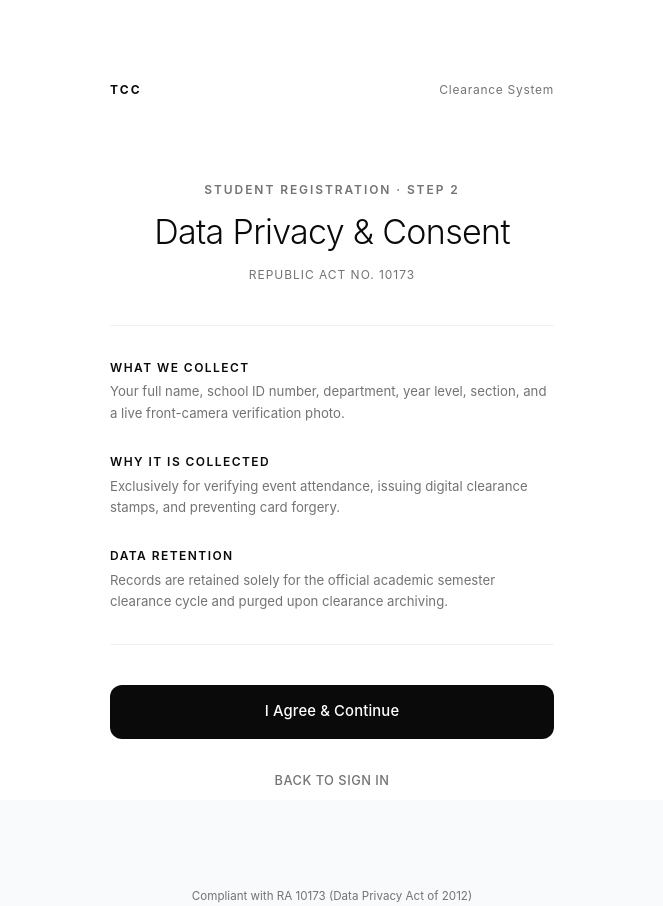
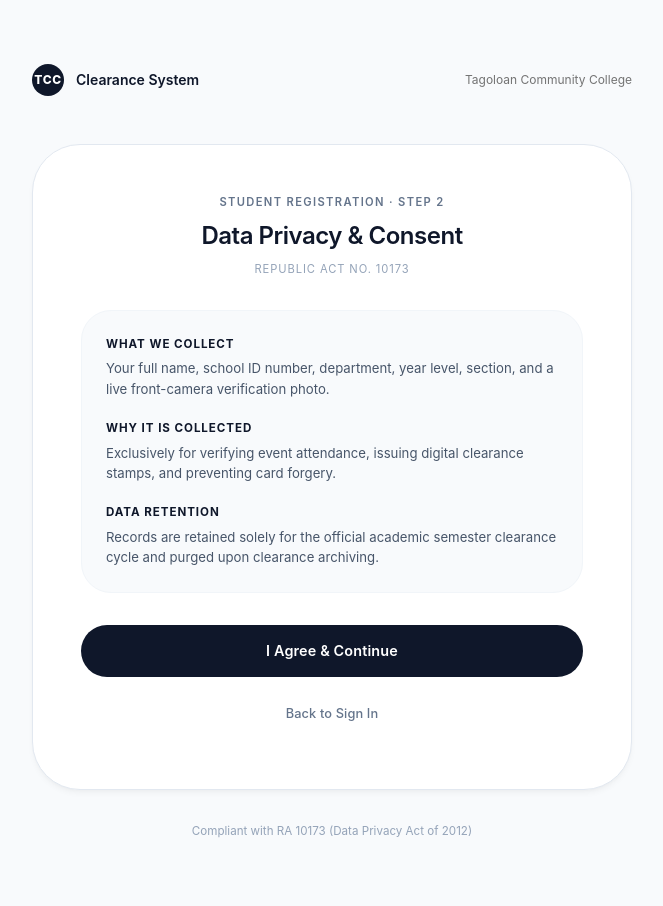
Before and after one commit to motaschristian9-jpg/tcc-clearance-v2, a React (Vite) app: page / in a window 1280 px wide. Both pictures are taken after a click on the button "Continue with Google". Shown: the whole page, without its empty margins (308-971 px from the left). After the commit the page ends 841 px from the top, so only its background shows below. Built offline with nearby package versions, Linux system fonts and the light colour scheme.

Commit message:
feat(ui): frame student registration within a clean, bounded SaaS Paper card

```diff
--- a/src/App.tsx
+++ b/src/App.tsx
@@ -8,6 +8,7 @@ import {
   Button,
   Divider,
   Stack,
+  Paper,
 } from '@mui/material';
 import { theme } from './theme';
 
@@ -21,72 +22,102 @@ export const App: React.FC = () => {
       <Box
         sx={{
           minHeight: '100vh',
-          backgroundColor: '#ffffff',
+          backgroundColor: '#f8fafc', // Soft, clean off-white background to give the box crisp definition
           display: 'flex',
           flexDirection: 'column',
           justifyContent: 'space-between',
-          px: { xs: 3, sm: 6 },
-          py: { xs: 6, sm: 10 },
+          px: { xs: 2.5, sm: 4 },
+          py: { xs: 4, sm: 8 },
         }}
       >
-        {/* Top Header - Pure whitespace with quiet institutional branding */}
-        <Container maxWidth="xs" disableGutters>
+        {/* Top Header */}
+        <Container maxWidth="sm" disableGutters>
           <Box
             sx={{
               display: 'flex',
               alignItems: 'center',
               justifyContent: 'space-between',
+              pb: 2,
             }}
           >
-            <Typography
-              variant="caption"
+            <Box sx={{ display: 'flex', alignItems: 'center', gap: 1.5 }}>
+              <Box
                 sx={{
-                fontWeight: 700,
-                letterSpacing: '0.18em',
-                color: '#0a0a0a',
-                textTransform: 'uppercase',
+                  width: 32,
+                  height: 32,
+                  borderRadius: 1.5,
+                  backgroundColor: '#0f172a',
+                  color: '#ffffff',
+                  display: 'flex',
+                  alignItems: 'center',
+                  justifyContent: 'center',
+                  fontSize: '0.75rem',
+                  fontWeight: 800,
+                  letterSpacing: '0.05em',
                 }}
               >
                 TCC
-            </Typography>
+              </Box>
               <Typography
-              variant="caption"
+                variant="body2"
                 sx={{
-                letterSpacing: '0.06em',
-                color: 'text.secondary',
+                  fontWeight: 600,
+                  color: '#0f172a',
+                  fontSize: '0.875rem',
                 }}
               >
                 Clearance System
               </Typography>
             </Box>
-        </Container>
 
-        {/* SCREEN 1: SIGN IN WITH GMAIL */}
-        {currentScreen === 'signin' && (
-          <Container maxWidth="xs" disableGutters sx={{ my: 'auto', py: { xs: 8, sm: 12 } }}>
-            <Stack spacing={6} sx={{ alignItems: 'center', textAlign: 'center' }}>
-              {/* Title & Description with low cognitive load */}
-              <Stack spacing={1.5} sx={{ alignItems: 'center' }}>
             <Typography
               variant="caption"
               sx={{
-                    letterSpacing: '0.16em',
+                color: 'text.secondary',
+                fontSize: '0.75rem',
+              }}
+            >
+              Tagoloan Community College
+            </Typography>
+          </Box>
+        </Container>
+
+        {/* SCREEN 1: SIGN IN WITH GMAIL (INSIDE SIMPLE SAAS BOX) */}
+        {currentScreen === 'signin' && (
+          <Container maxWidth="sm" disableGutters sx={{ my: 'auto', py: 4 }}>
+            <Paper
+              elevation={0}
+              sx={{
+                backgroundColor: '#ffffff',
+                border: '1px solid #e2e8f0',
+                borderRadius: 4,
+                boxShadow: '0 4px 6px -1px rgba(0, 0, 0, 0.04), 0 2px 4px -2px rgba(0, 0, 0, 0.03)',
+                p: { xs: 4, sm: 6 },
+              }}
+            >
+              <Stack spacing={4} sx={{ textAlign: 'center', alignItems: 'center' }}>
+                {/* Header text */}
+                <Stack spacing={1} sx={{ alignItems: 'center' }}>
+                  <Typography
+                    variant="caption"
+                    sx={{
+                      letterSpacing: '0.12em',
                       textTransform: 'uppercase',
-                    color: 'text.secondary',
+                      color: '#64748b',
                       fontWeight: 600,
+                      fontSize: '0.7rem',
                     }}
                   >
                     Student Registration · Step 1
                   </Typography>
 
                   <Typography
-                  variant="h4"
+                    variant="h5"
                     component="h1"
                     sx={{
-                    fontWeight: 300,
+                      fontWeight: 600,
                       letterSpacing: '-0.02em',
-                    color: 'text.primary',
-                    lineHeight: 1.2,
+                      color: '#0f172a',
                     }}
                   >
                     Sign in with Gmail
@@ -95,17 +126,18 @@ export const App: React.FC = () => {
                   <Typography
                     variant="body2"
                     sx={{
-                    color: 'text.secondary',
+                      color: '#64748b',
                       lineHeight: 1.6,
-                    maxWidth: 320,
+                      maxWidth: 340,
                       pt: 0.5,
+                      fontSize: '0.875rem',
                     }}
                   >
                     Register your device to access your TCC event attendance passes and digital clearance card.
                   </Typography>
                 </Stack>
 
-              {/* Single Core Action: Continue with Google */}
+                {/* Core Action: Continue with Google Button */}
                 <Stack spacing={2} sx={{ width: '100%' }}>
                   <Button
                     variant="outlined"
@@ -132,8 +164,17 @@ export const App: React.FC = () => {
                       </svg>
                     }
                     sx={{
-                    py: 1.75,
-                    fontSize: '0.925rem',
+                      minHeight: 52,
+                      borderRadius: 2.5,
+                      borderColor: '#cbd5e1',
+                      color: '#0f172a',
+                      fontSize: '0.9rem',
+                      fontWeight: 600,
+                      backgroundColor: '#ffffff',
+                      '&:hover': {
+                        borderColor: '#0f172a',
+                        backgroundColor: '#f8fafc',
+                      },
                     }}
                   >
                     Continue with Google
@@ -142,7 +183,7 @@ export const App: React.FC = () => {
                   <Typography
                     variant="caption"
                     sx={{
-                    color: 'text.secondary',
+                      color: '#94a3b8',
                       fontSize: '0.75rem',
                     }}
                   >
@@ -150,50 +191,60 @@ export const App: React.FC = () => {
                   </Typography>
                 </Stack>
 
-              {/* Subtle Divider & Location Footnote */}
-              <Box sx={{ width: '100%', pt: 2 }}>
-                <Divider sx={{ mb: 4, borderColor: '#f5f5f5' }} />
+                <Divider sx={{ width: '100%', borderColor: '#f1f5f9' }} />
+
+                {/* Subtitle Footnote */}
                 <Typography
                   variant="caption"
                   sx={{
-                    color: 'text.secondary',
+                    color: '#94a3b8',
                     display: 'block',
-                    lineHeight: 1.5,
+                    fontSize: '0.75rem',
                   }}
                 >
-                  Tagoloan Community College · Baluarte, Tagoloan, Misamis Oriental
+                  Baluarte, Tagoloan, Misamis Oriental
                 </Typography>
-              </Box>
               </Stack>
+            </Paper>
           </Container>
         )}
 
-        {/* SCREEN 2: DATA PRIVACY & CONSENT (RA 10173) */}
+        {/* SCREEN 2: DATA PRIVACY & CONSENT (INSIDE SIMPLE SAAS BOX) */}
         {currentScreen === 'consent' && (
-          <Container maxWidth="xs" disableGutters sx={{ my: 'auto', py: { xs: 6, sm: 10 } }}>
-            <Stack spacing={5} sx={{ alignItems: 'center', textAlign: 'center' }}>
-              {/* Header Info */}
-              <Stack spacing={1.5} sx={{ alignItems: 'center' }}>
+          <Container maxWidth="sm" disableGutters sx={{ my: 'auto', py: 4 }}>
+            <Paper
+              elevation={0}
+              sx={{
+                backgroundColor: '#ffffff',
+                border: '1px solid #e2e8f0',
+                borderRadius: 4,
+                boxShadow: '0 4px 6px -1px rgba(0, 0, 0, 0.04), 0 2px 4px -2px rgba(0, 0, 0, 0.03)',
+                p: { xs: 4, sm: 6 },
+              }}
+            >
+              <Stack spacing={4} sx={{ textAlign: 'center', alignItems: 'center' }}>
+                {/* Header text */}
+                <Stack spacing={1} sx={{ alignItems: 'center' }}>
                   <Typography
                     variant="caption"
                     sx={{
-                    letterSpacing: '0.16em',
+                      letterSpacing: '0.12em',
                       textTransform: 'uppercase',
-                    color: 'text.secondary',
+                      color: '#64748b',
                       fontWeight: 600,
+                      fontSize: '0.7rem',
                     }}
                   >
                     Student Registration · Step 2
                   </Typography>
 
                   <Typography
-                  variant="h4"
+                    variant="h5"
                     component="h1"
                     sx={{
-                    fontWeight: 300,
+                      fontWeight: 600,
                       letterSpacing: '-0.02em',
-                    color: 'text.primary',
-                    lineHeight: 1.2,
+                      color: '#0f172a',
                     }}
                   >
                     Data Privacy & Consent
@@ -204,22 +255,24 @@ export const App: React.FC = () => {
                     sx={{
                       letterSpacing: '0.08em',
                       textTransform: 'uppercase',
-                    color: 'text.secondary',
+                      color: '#94a3b8',
+                      fontSize: '0.7rem',
                     }}
                   >
                     Republic Act No. 10173
                   </Typography>
                 </Stack>
 
-              {/* Minimalist 3-part disclosure with ample whitespace */}
+                {/* 3-part disclosure inside clean container */}
                 <Stack
-                spacing={3.5}
+                  spacing={2.5}
                   sx={{
                     width: '100%',
                     textAlign: 'left',
-                  py: 4,
-                  borderTop: '1px solid #f0f0f0',
-                  borderBottom: '1px solid #f0f0f0',
+                    p: 3,
+                    borderRadius: 2.5,
+                    backgroundColor: '#f8fafc',
+                    border: '1px solid #f1f5f9',
                   }}
                 >
                   <Box>
@@ -227,16 +280,17 @@ export const App: React.FC = () => {
                       variant="caption"
                       sx={{
                         display: 'block',
-                      fontWeight: 600,
-                      letterSpacing: '0.12em',
+                        fontWeight: 700,
+                        letterSpacing: '0.08em',
                         textTransform: 'uppercase',
-                      color: 'text.primary',
+                        color: '#0f172a',
+                        fontSize: '0.725rem',
                         mb: 0.5,
                       }}
                     >
                       What we collect
                     </Typography>
-                  <Typography variant="body2" sx={{ color: 'text.secondary', lineHeight: 1.6, fontSize: '0.825rem' }}>
+                    <Typography variant="body2" sx={{ color: '#475569', fontSize: '0.825rem', lineHeight: 1.55 }}>
                       Your full name, school ID number, department, year level, section, and a live front-camera verification photo.
                     </Typography>
                   </Box>
@@ -246,16 +300,17 @@ export const App: React.FC = () => {
                       variant="caption"
                       sx={{
                         display: 'block',
-                      fontWeight: 600,
-                      letterSpacing: '0.12em',
+                        fontWeight: 700,
+                        letterSpacing: '0.08em',
                         textTransform: 'uppercase',
-                      color: 'text.primary',
+                        color: '#0f172a',
+                        fontSize: '0.725rem',
                         mb: 0.5,
                       }}
                     >
                       Why it is collected
                     </Typography>
-                  <Typography variant="body2" sx={{ color: 'text.secondary', lineHeight: 1.6, fontSize: '0.825rem' }}>
+                    <Typography variant="body2" sx={{ color: '#475569', fontSize: '0.825rem', lineHeight: 1.55 }}>
                       Exclusively for verifying event attendance, issuing digital clearance stamps, and preventing card forgery.
                     </Typography>
                   </Box>
@@ -265,29 +320,37 @@ export const App: React.FC = () => {
                       variant="caption"
                       sx={{
                         display: 'block',
-                      fontWeight: 600,
-                      letterSpacing: '0.12em',
+                        fontWeight: 700,
+                        letterSpacing: '0.08em',
                         textTransform: 'uppercase',
-                      color: 'text.primary',
+                        color: '#0f172a',
+                        fontSize: '0.725rem',
                         mb: 0.5,
                       }}
                     >
                       Data retention
                     </Typography>
-                  <Typography variant="body2" sx={{ color: 'text.secondary', lineHeight: 1.6, fontSize: '0.825rem' }}>
+                    <Typography variant="body2" sx={{ color: '#475569', fontSize: '0.825rem', lineHeight: 1.55 }}>
                       Records are retained solely for the official academic semester clearance cycle and purged upon clearance archiving.
                     </Typography>
                   </Box>
                 </Stack>
 
-              {/* Action Buttons */}
-              <Stack spacing={2} sx={{ width: '100%' }}>
+                {/* Actions */}
+                <Stack spacing={1.5} sx={{ width: '100%' }}>
                   <Button
                     variant="contained"
                     fullWidth
                     sx={{
-                    py: 1.75,
-                    fontSize: '0.925rem',
+                      minHeight: 52,
+                      borderRadius: 2.5,
+                      backgroundColor: '#0f172a',
+                      color: '#ffffff',
+                      fontSize: '0.9rem',
+                      fontWeight: 600,
+                      '&:hover': {
+                        backgroundColor: '#1e293b',
+                      },
                     }}
                   >
                     I Agree & Continue
@@ -298,14 +361,13 @@ export const App: React.FC = () => {
                     fullWidth
                     onClick={() => setCurrentScreen('signin')}
                     sx={{
-                    color: 'text.secondary',
+                      color: '#64748b',
                       fontSize: '0.8rem',
-                    letterSpacing: '0.04em',
-                    textTransform: 'uppercase',
+                      fontWeight: 500,
                       py: 1,
                       '&:hover': {
                         backgroundColor: 'transparent',
-                      color: 'text.primary',
+                        color: '#0f172a',
                       },
                     }}
                   >
@@ -313,17 +375,18 @@ export const App: React.FC = () => {
                   </Button>
                 </Stack>
               </Stack>
+            </Paper>
           </Container>
         )}
 
-        {/* Quiet Footer with Privacy Reference */}
-        <Container maxWidth="xs" disableGutters>
+        {/* Subtle Footer */}
+        <Container maxWidth="sm" disableGutters>
           <Typography
             variant="caption"
             sx={{
               display: 'block',
               textAlign: 'center',
-              color: 'text.secondary',
+              color: '#94a3b8',
               fontSize: '0.725rem',
             }}
           >
```
Lines whose indentation alone changed are shown as unchanged.
